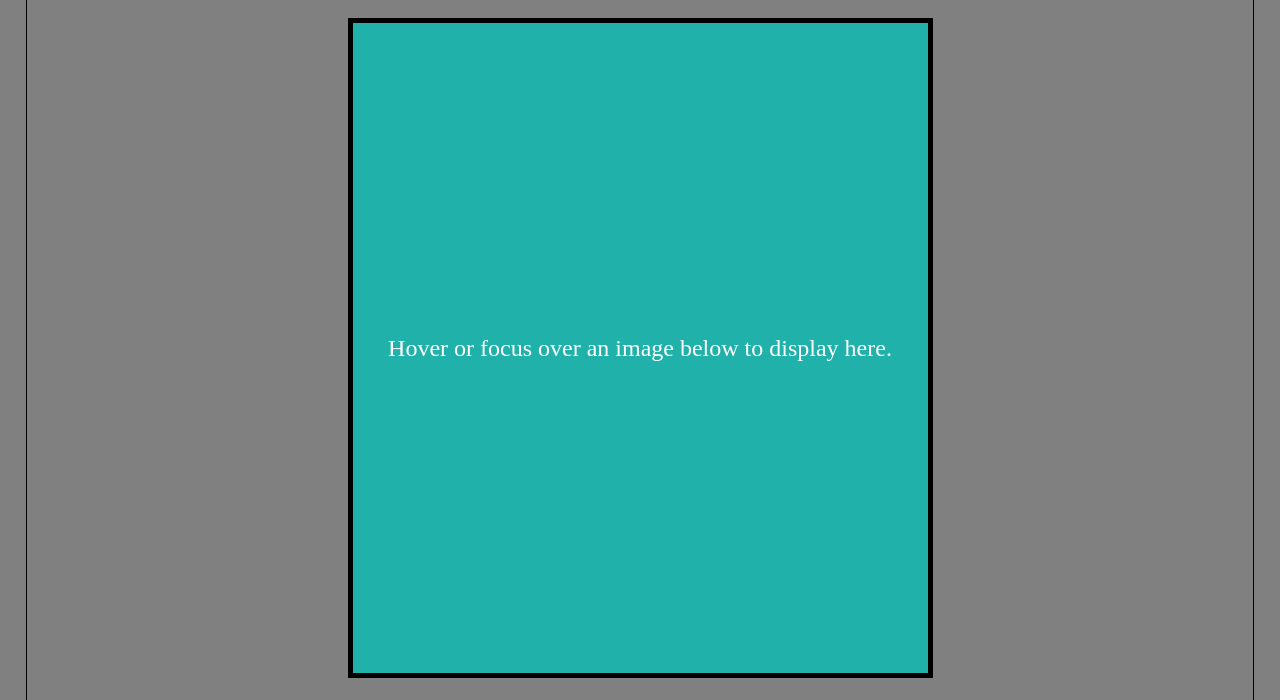
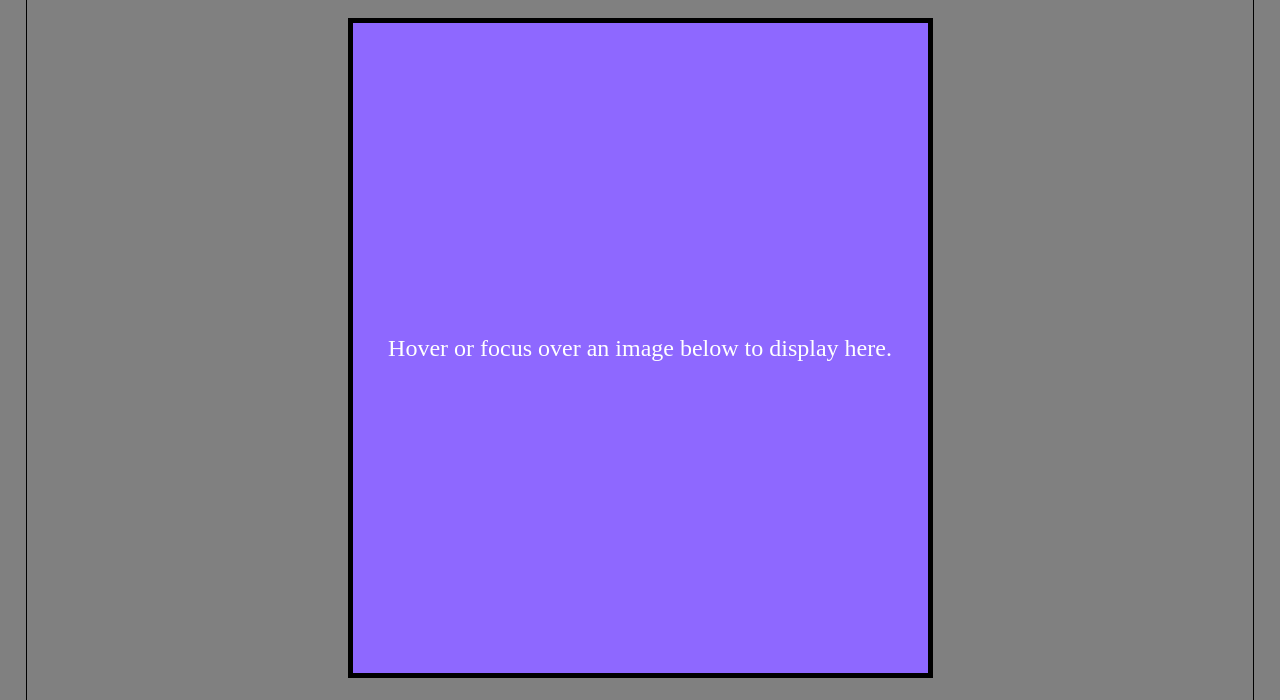
Before and after one commit to leor-27/interactivitywithjavascript_finalproject, a plain HTML site: page index.html in a window 1280 px wide. Shown: the part 88-788 px from the top of the page. Drawn offline with Linux system fonts and the light colour scheme.

Commit message:
Finalization

```diff
--- a/css/gallery.css
+++ b/css/gallery.css
@@ -15,7 +15,7 @@ body {
     height: 650px;
 	border: 5px solid black;
 	margin: 0 auto;
-    background-color: lightseagreen;
+    background-color: #8e68ff;
     background-image: url('');
     background-repeat: no-repeat;
     color:#FFFFFF;
```
